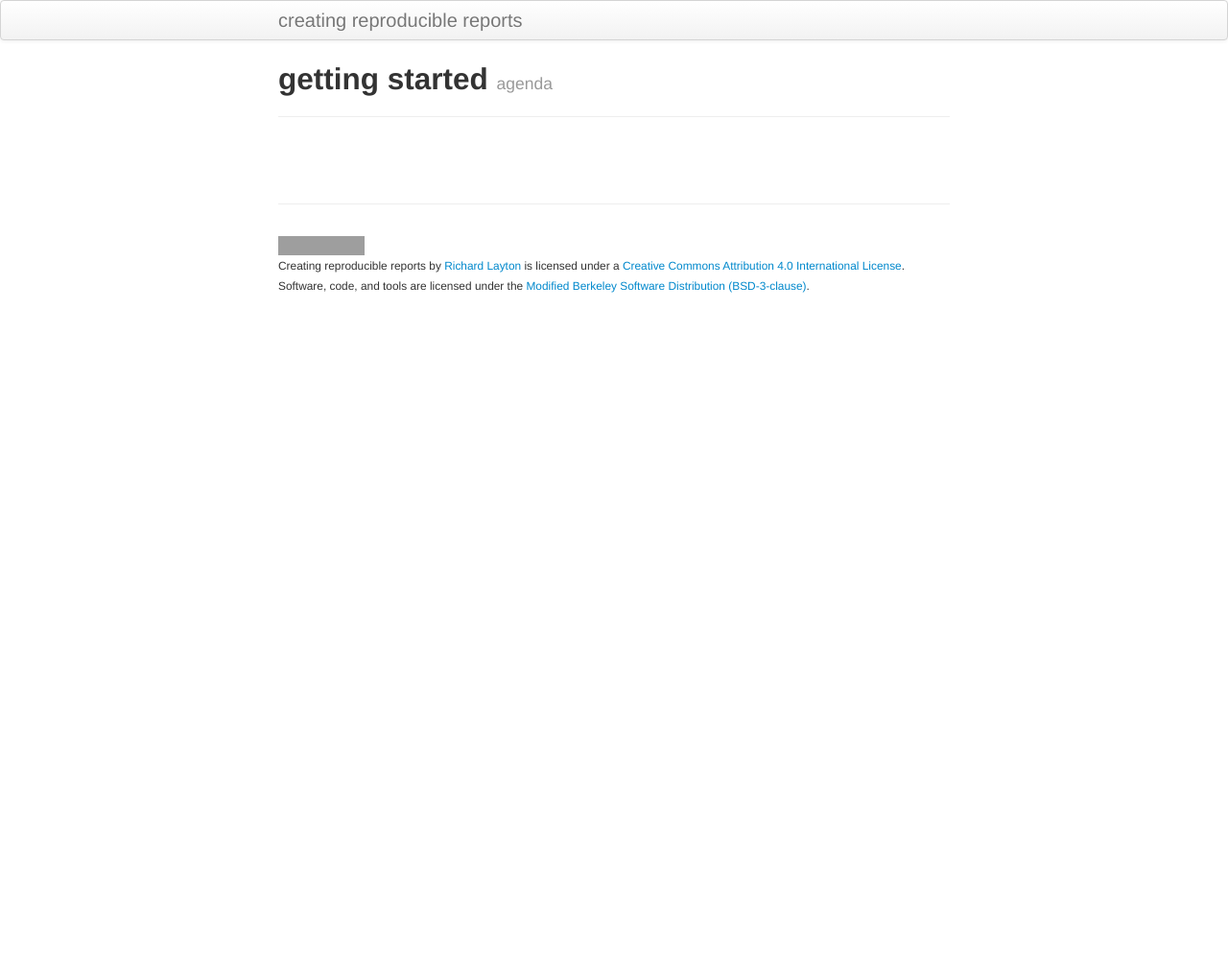
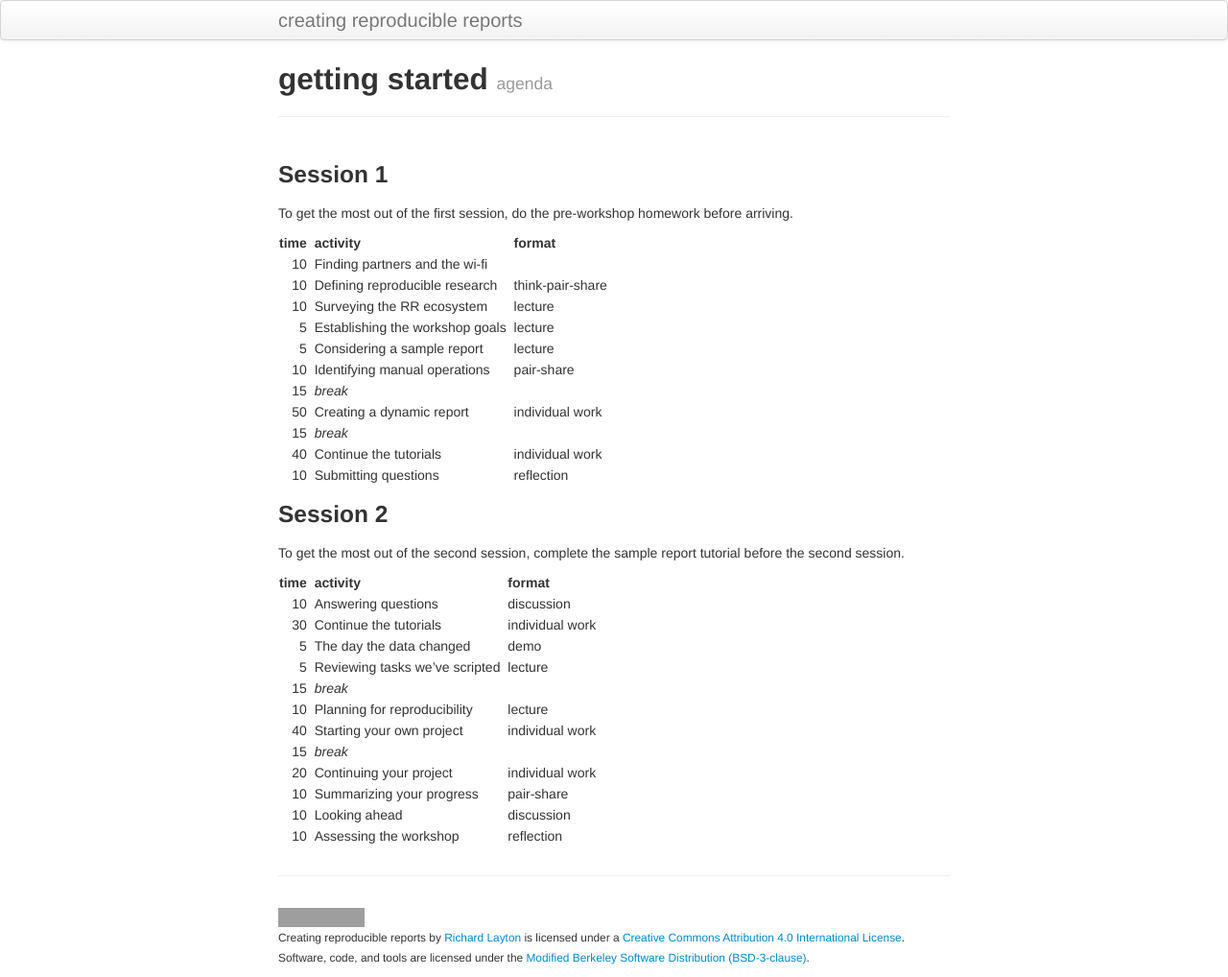
Before and after one commit to DSR-RHIT/creating-reproducible-reports, a Jekyll site: the page built from pages/02-agenda.md, in a window 1280 px wide. Shown: the whole page at 96% size. Built offline with Jekyll 4.4.1, drawn with Linux system fonts in a browser that asks for light colours; before the commit the page ends 900 px from its top, so only the background shows below that; grey boxes are pictures that could not be loaded.

Commit message:
tutorial

```diff
--- a/pages/02-agenda.md
+++ b/pages/02-agenda.md
@@ -7,3 +7,44 @@ output: html_document
 
 <!-- because this Rmd file is executed from the runall script, I use relative paths from the pages directory, thus to read the data file, "../data/file"
 The file can still be run on its own.-->
+
+
+
+### Session 1
+
+To get the most out of the first session, do the pre-workshop homework before arriving.
+
+
+| time|   |activity                        |   |format           |
+|----:|:--|:-------------------------------|:--|:----------------|
+|   10|   |Finding partners and the wi-fi  |   |                 |
+|   10|   |Defining reproducible research  |   |think-pair-share |
+|   10|   |Surveying the RR ecosystem      |   |lecture          |
+|    5|   |Establishing the workshop goals |   |lecture          |
+|    5|   |Considering a sample report     |   |lecture          |
+|   10|   |Identifying manual operations   |   |pair-share       |
+|   15|   |*break*                         |   |                 |
+|   50|   |Creating a dynamic report       |   |individual work  |
+|   15|   |*break*                         |   |                 |
+|   40|   |Continue the tutorials          |   |individual work  |
+|   10|   |Submitting questions            |   |reflection       |
+
+### Session 2
+
+To get the most out of the second session, complete the sample report tutorial before the second session.
+
+
+| time|   |activity                       |   |format          |
+|----:|:--|:------------------------------|:--|:---------------|
+|   10|   |Answering questions            |   |discussion      |
+|   30|   |Continue the tutorials         |   |individual work |
+|    5|   |The day the data changed       |   |demo            |
+|    5|   |Reviewing tasks we've scripted |   |lecture         |
+|   15|   |*break*                        |   |                |
+|   10|   |Planning for reproducibility   |   |lecture         |
+|   40|   |Starting your own project      |   |individual work |
+|   15|   |*break*                        |   |                |
+|   20|   |Continuing your project        |   |individual work |
+|   10|   |Summarizing your progress      |   |pair-share      |
+|   10|   |Looking ahead                  |   |discussion      |
+|   10|   |Assessing the workshop         |   |reflection      |
```
